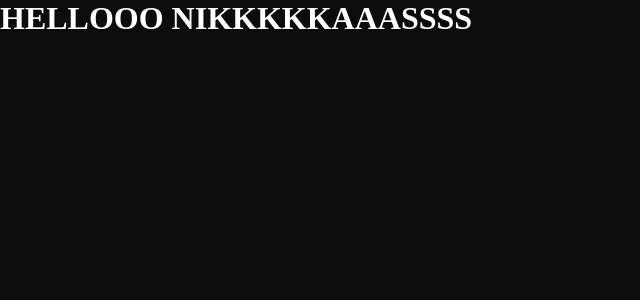
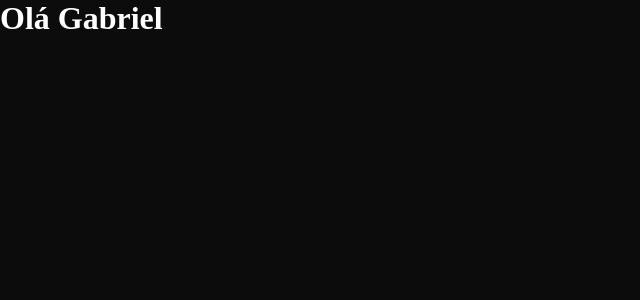
Before and after one commit to gabrieldev25789/components-react-2, a React (Vite) app: page / in a window 1280 px wide. Shown: the top 300 px of the page, without its empty margins (0-640 px from the left). Built offline with nearby package versions, Linux system fonts and the light colour scheme.

Commit message:
Usando primeiro component

```diff
--- a/src/App.jsx
+++ b/src/App.jsx
@@ -1,9 +1,12 @@
+import Component1 from "./Components/Component1/Component1"
+
 
 function App() {
 
   return (
     <>
-      <h1>HELLOOO NIKKKKKAAASSSS</h1>
+      <h1></h1>
+      <Component1 nome={"Gabriel"} />
     </>
   )
 }
```
